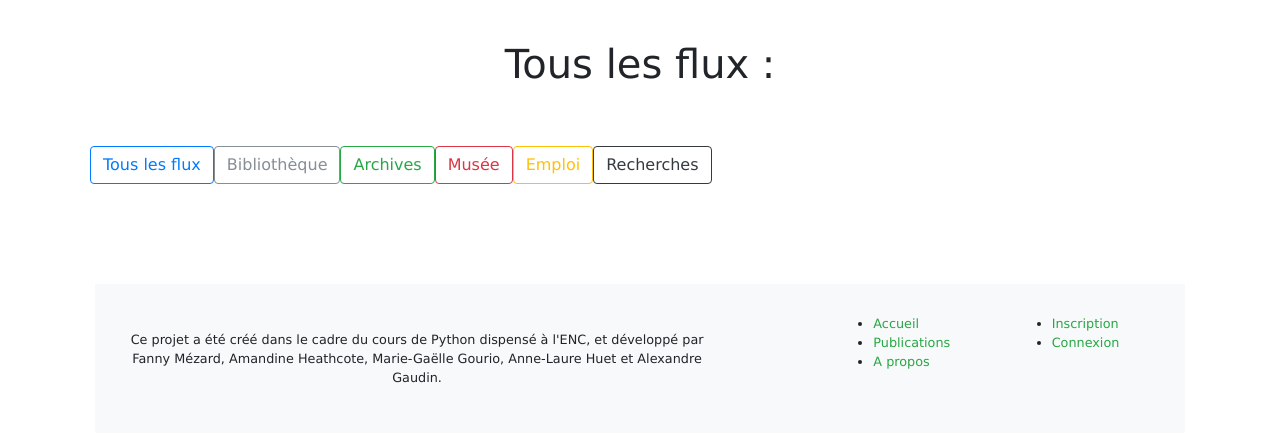
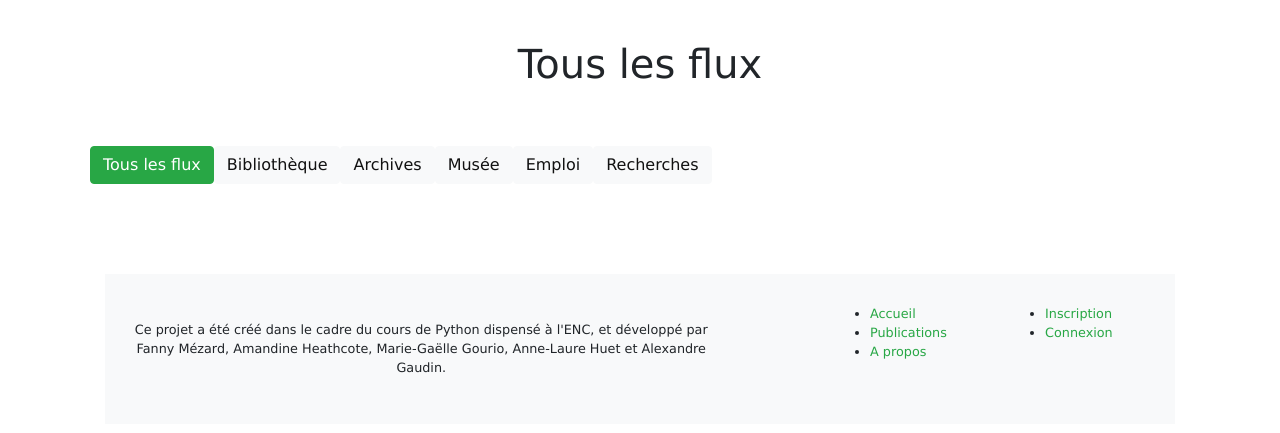
Before and after one commit to Chartes-TNAH/flux, a Flask app: page /rss in a window 1280 px wide. Shown: the part 76-509 px from the top of the page. Run offline with Flask 2, Linux system fonts and the light colour scheme; data that the repository does not hold is empty; some libraries are stand-ins or nearby versions.

Commit message:
Modification de l'affichage des flux rss dans rss.html et pages par catégories

```diff
--- a/pythounews/models/fluxrss.py
+++ b/pythounews/models/fluxrss.py
@@ -34,8 +34,8 @@ class Fluxrss(db.Model):
                 for item in feed["items"]:
                     titre = (item["title_detail"]["value"])
                     sujet = (item["summary_detail"]["value"])
-                    if len(sujet)>500:
-                        sujet = sujet[0:500]
+                    if len(sujet)>400:
+                        sujet = sujet[0:400]
                         sujet = sujet + " ..."
                     lien = (item["link"])
                     date = (item["published"])
@@ -52,9 +52,9 @@ class Fluxrss(db.Model):
                 #Le html n'affichait que les balises <img>. La condition suivante permet de récupérer le lien de l'image. La variable image prend comme valeur ce lien, sous forme de chaînes de caractères.
 
                 #La condition suivante permet de limiter le nombre de caractères affichés sur la page html.
-                if len(sujet)>500:
-                    sujet = sujet[0:500]
-                    sujet = sujet + " ..."
+                if len(sujet)>400:
+                    sujet = sujet[0:400]
+                    sujet = sujet + "..."
                 lien = (item["link"])
                 date = (item["published"])
                 #La variable rss prend les cinq valeurs ci-dessus.
--- a/pythounews/templates/pages/rss.html
+++ b/pythounews/templates/pages/rss.html
@@ -1,22 +1,22 @@
 {% include "partials/header.html" %}
-<h1>Tous les flux :</h1>
+<h1>Tous les flux</h1>
 <body>
   <div>
   <div class="row">
-  <a href="{{url_for ('rss')}}"><button type="button" class="btn btn-outline-primary">Tous les flux</button></a>
-  <a href="{{url_for ('afficherrss', motscles_id=1)}}"><button type="button" class="btn btn-outline-secondary">Bibliothèque</button></a>
-  <a href="{{url_for ('afficherrss', motscles_id=2)}}"><button type="button" class="btn btn-outline-success">Archives</button></a>
-  <a href="{{url_for ('afficherrss', motscles_id=3)}}"><button type="button" class="btn btn-outline-danger">Musée</button></a>
-  <a href="{{url_for ('afficherrss', motscles_id=4)}}"><button type="button" class="btn btn-outline-warning">Emploi</button></a>
-  <a href="{{url_for ('afficherrss', motscles_id=5)}}"><button type="button" class="btn btn-outline-dark">Recherches</button></a>
-  </div>
+    <a href="{{url_for ('rss')}}"><button type="button" class="btn btn-success">Tous les flux</button></a>
+    <a href="{{url_for ('afficherrss', motscles_id=1)}}"><button type="button" class="btn btn-light">Bibliothèque</button></a>
+    <a href="{{url_for ('afficherrss', motscles_id=2)}}"><button type="button" class="btn btn-light">Archives</button></a>
+    <a href="{{url_for ('afficherrss', motscles_id=3)}}"><button type="button" class="btn btn-light">Musée</button></a>
+    <a href="{{url_for ('afficherrss', motscles_id=4)}}"><button type="button" class="btn btn-light">Emploi</button></a>
+    <a href="{{url_for ('afficherrss', motscles_id=5)}}"><button type="button" class="btn btn-light">Recherches</button></a>
 </div>
   <div>
-  <div class="row">
+  <div class="row d-flex justify-content-around">
     {%  if liste_rss %}
       {% for flux_rss in liste_rss %}
-    <div class="col-4 bg-light mb-3 card border-success mb-3">
-    <p><span><img src="http://www.icone-png.com/png/22/22319.png" style="width : 20px;"><a href="{{flux_rss[5]}}">{{flux_rss[4]}}</a></span></br>
+    <div class="col-4 bg-light border border-white">
+      <p class="align-middle">
+        <span><img src="http://www.icone-png.com/png/22/22319.png" style="width : 20px;"><a href="{{flux_rss[5]}}">{{flux_rss[4]}}</a></span></br>
         <span style="font-size:0.9em;">{{flux_rss[0]}}</br>
           {{flux_rss[1]|safe}}</br>
           <a href="{{flux_rss[2]}}" class="text-success">En savoir plussss</a></br>
```
Also changed, not shown: pythounews/templates/pages/afficherrss.html (+9 -9 lines). Lines whose indentation alone changed are shown as unchanged.
